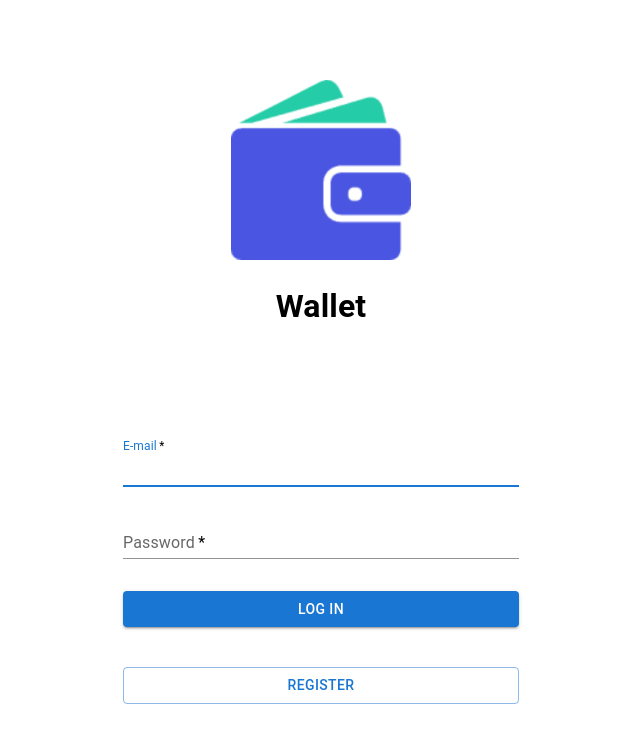
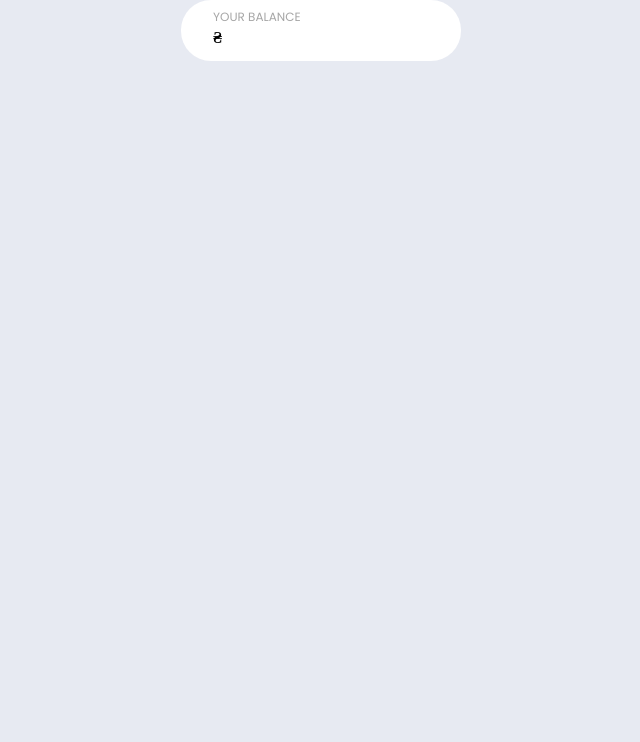
Before and after one commit to MarcinBolt/Wallet-App, a React (Vite) app: page / in a window 1280 px wide. Shown: the top 742 px of the page, without its empty margins (319-959 px from the left). Built offline with nearby package versions, Linux system fonts and the light colour scheme.

Commit message:
fix: module.css

```diff
--- a/src/App.jsx
+++ b/src/App.jsx
@@ -13,7 +13,7 @@ const Login = lazy(() => import('./pages/Login.jsx'));
 const Register = lazy(() => import('./pages/Register.jsx'));
 const Dashboard = lazy(() => import('./components/Dashboard/Dashboard.jsx'));
 const NotFound = lazy(() => import('./pages/NotFound.jsx'));
-
+const Balance = lazy(() => import('./components/Balance/Balance.jsx'));
 
 const App = () => {
   const dispatch = useDispatch();
@@ -36,7 +36,7 @@ const App = () => {
           element={<PrivateRoute component={<Dashboard />} redirect={'/'} />}
         />
         //TODO
-
+        <Route exact path={`/`} element={<PublicRoute component={<Balance />} />} />
         <Route exact path={`/`} element={<PublicRoute component={<Login />} />} />
         <Route exact path={`/login`} element={<PublicRoute component={<Login />} />} />
         <Route exact path={`/register`} element={<PublicRoute component={<Register />} />} />
--- a/src/components/Balance/Balance.jsx
+++ b/src/components/Balance/Balance.jsx
@@ -3,49 +3,13 @@ import * as React from 'react';
 import Box from '@mui/material/Box';
 import Container from '@mui/material/Container';
 
+import css from './Balance.module.css';
+
 export default function Balance() {
   return (
-    <Container
-      sx={{
-        '@media (min-width: 780px)': {
-          width: '360px',
-          padding: '8px 40px 11px',
-        },
-        '@media (min-width: 1200px)': {
-          width: '395px',
-        },
-        width: '280px',
-        backgroundColor: 'white',
-        borderRadius: 30,
-        height: 80,
-        textTransform: 'uppercase',
-        padding: '8px 32px 11px',
-      }}
-    >
-      <Box
-        sx={{
-          fontSize: 12,
-          fontWeight: 400,
-          color: '#a6a6a6',
-
-          display: 'flex',
-          alignItems: 'start',
-        }}
-      >
-        Your Balance
-      </Box>
-      <Box
-        sx={{
-          fontSize: 30,
-          fontWeight: 700,
-          color: 'black',
-
-          display: 'flex',
-          alignItems: 'start',
-        }}
-      >
-        ₴
-      </Box>
+    <Container className={css.BalanceContainer}>
+      <Box className={css.BalanceText}>Your Balance</Box>
+      <Box className={css.BalanceBox}>₴</Box>
     </Container>
   );
 }
--- /dev/null
+++ b/src/components/Balance/Balance.module.css
@@ -0,0 +1,36 @@
+@import '../../utils/css-variables.css';
+.BalanceContainer {
+  width: 280px;
+  background-color: var(--color-bg-secondary);
+  border-radius: var(--radius-widget-binance);
+  height: 80;
+  text-transform: uppercase;
+  padding: 8px 32px 11px;
+}
+
+@media (min-width: 780px) {
+  .Balance {
+    width: 360px;
+    padding: 8px 40px 11px;
+  }
+}
+@media (min-width: 1200px) {
+  .Balance {
+    width: 395px;
+  }
+}
+.BalanceText {
+  font-size: 12px;
+  font-weight: 400;
+  color: var(--color-text-binance-label);
+
+  display: flex;
+  align-items: start;
+}
+.BalanceBox {
+  font-size: 30;
+  font-weight: 700;
+  color: var(--color-text-primary);
+  display: flex;
+  align-items: start;
+}
```
